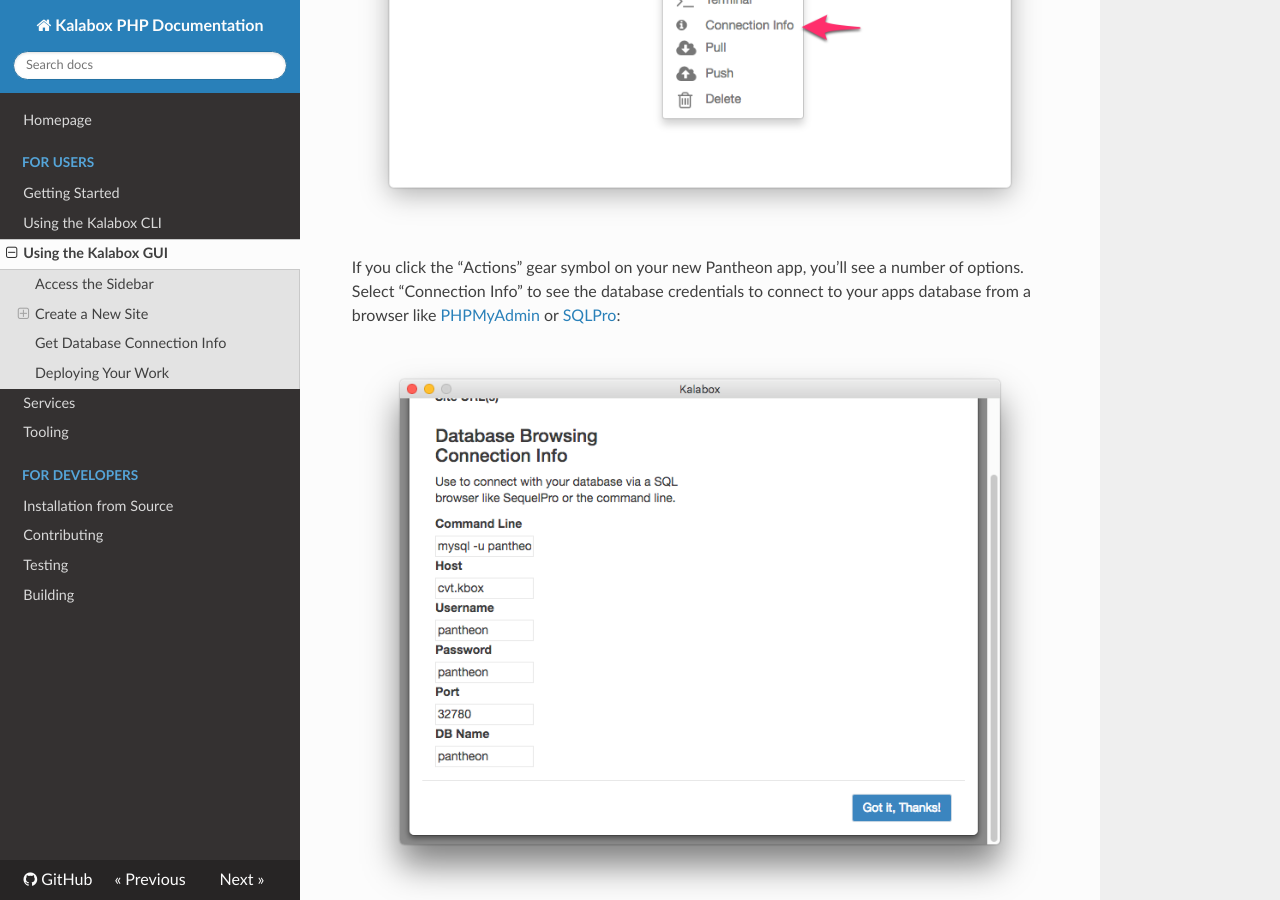
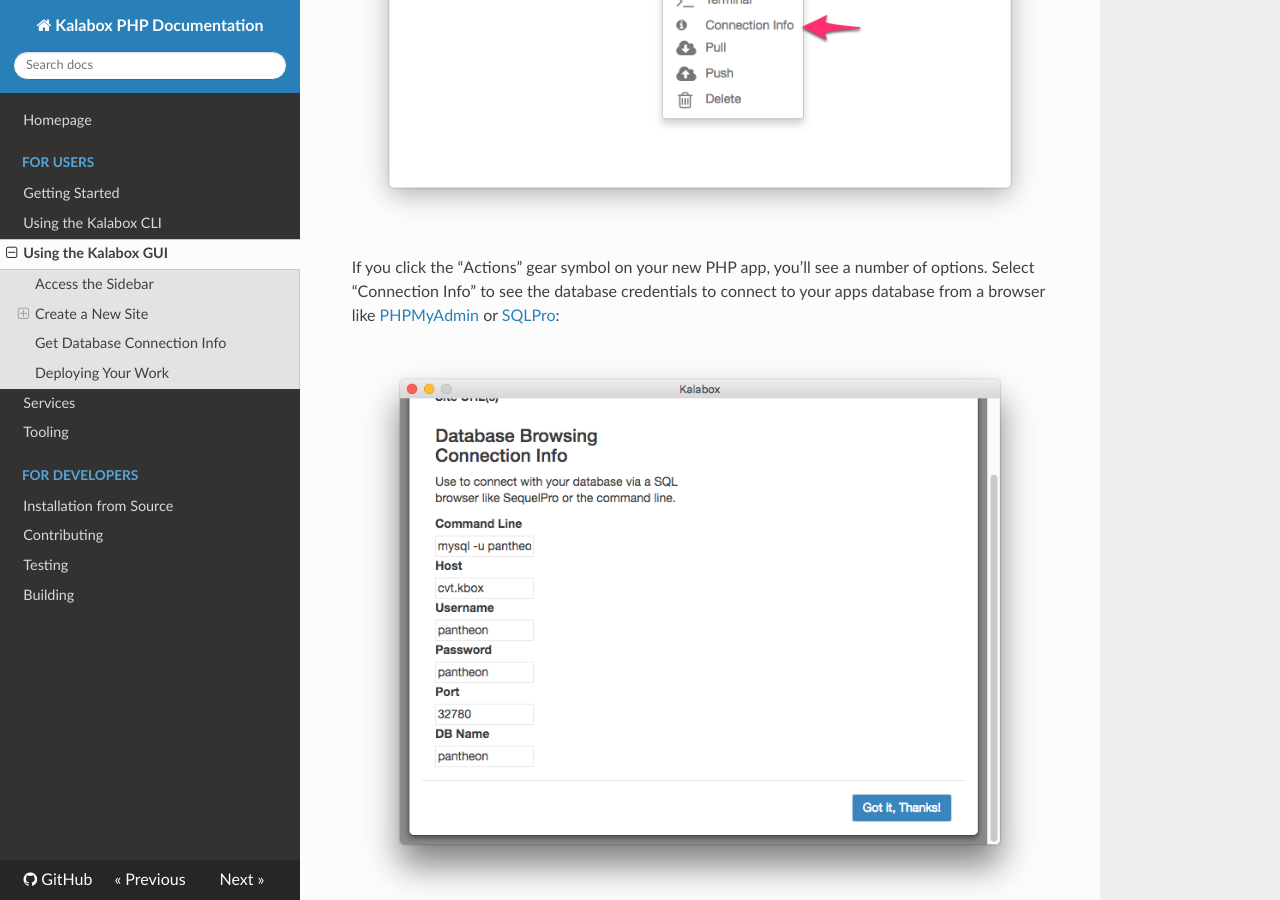
Before and after one commit to kalabox/kalabox-app-php, an MkDocs documentation site: the page built from docs/users/gui.md, in a window 1280 px wide and 900 px high, scrolled down 4428 px. Built offline with MkDocs 1.6.1, drawn with Linux system fonts in a browser that asks for light colours; nearby versions of some CDN libraries; old or Windows-style settings are respelled for this version of MkDocs.

Commit message:
Get rid of old Pantheon references.

```diff
--- a/docs/users/gui.md
+++ b/docs/users/gui.md
@@ -39,7 +39,7 @@ Your app should show up on the dashboard immediately, although it will be greyed
 
 When it has finished downloading, the green power light should be on and a color screenshot should be present:
 
-![Pantheon site successfully created](../images/createSuccess.png)
+![Site successfully created](../images/createSuccess.png)
 
 Click on the screenshot or site title to visit your site in the browser.
 
@@ -47,7 +47,7 @@ Click on the screenshot or site title to visit your site in the browser.
 
 ![Site actions dropdown](../images/siteActions.png)
 
-If you click the "Actions" gear symbol on your new Pantheon app, you'll see a number of options. Select "Connection Info" to see the database credentials to connect to your apps database from a browser like [PHPMyAdmin](https://www.phpmyadmin.net) or [SQLPro](http://www.sequelpro.com/):
+If you click the "Actions" gear symbol on your new PHP app, you'll see a number of options. Select "Connection Info" to see the database credentials to connect to your apps database from a browser like [PHPMyAdmin](https://www.phpmyadmin.net) or [SQLPro](http://www.sequelpro.com/):
 
 ![Connection info](../images/connectionInfo.png)
 
```
